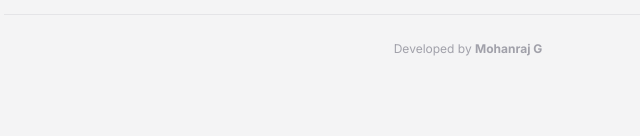
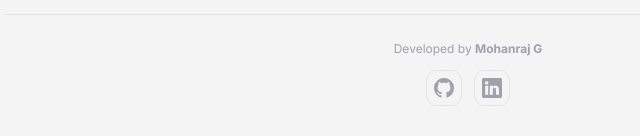
Before and after one commit to Mohanraj1232/skillrack-api, a website: page public/index.html in a window 1280 px wide. Shown: the part 2395-2531 px from the top of the page, 172-812 px from the left. Before the commit the page ends 2501 px from the top, so only its background shows below. Drawn offline with Linux system fonts and the light colour scheme.

Commit message:
Added Socials Links

```diff
--- a/public/index.html
+++ b/public/index.html
@@ -477,8 +477,19 @@
       border-top: 1px solid var(--border); transition: border-color 0.25s;
     }
     footer p { font-size: 0.75rem; color: var(--text-muted); }
-    footer a { color: var(--accent); text-decoration: none; }
-    footer a:hover { text-decoration: underline; }
+    .social-links {
+      display: flex; justify-content: center; gap: 0.75rem; margin-top: 0.75rem;
+    }
+    .social-links a {
+      display: flex; align-items: center; justify-content: center;
+      width: 36px; height: 36px; border-radius: 10px;
+      background: var(--bg-input); border: 1px solid var(--border);
+      color: var(--text-muted); transition: all 0.2s;
+    }
+    .social-links a:hover {
+      color: var(--accent); border-color: var(--accent);
+      box-shadow: var(--shadow-md); transform: translateY(-2px);
+    }
 
     /* --- Responsive --- */
     @media (max-width: 600px) {
@@ -650,6 +661,14 @@
 
     <footer>
       <p>Developed by <strong>Mohanraj G</strong></p>
+      <div class="social-links">
+        <a href="https://github.com/Mohanraj1232" target="_blank" rel="noopener" aria-label="GitHub">
+          <svg xmlns="http://www.w3.org/2000/svg" width="20" height="20" fill="currentColor" viewBox="0 0 16 16"><path d="M8 0C3.58 0 0 3.58 0 8c0 3.54 2.29 6.53 5.47 7.59.4.07.55-.17.55-.38 0-.19-.01-.82-.01-1.49-2.01.37-2.53-.49-2.69-.94-.09-.23-.48-.94-.82-1.13-.28-.15-.68-.52-.01-.53.63-.01 1.08.58 1.23.82.72 1.21 1.87.87 2.33.66.07-.52.28-.87.51-1.07-1.78-.2-3.64-.89-3.64-3.95 0-.87.31-1.59.82-2.15-.08-.2-.36-1.02.08-2.12 0 0 .67-.21 2.2.82.64-.18 1.32-.27 2-.27s1.36.09 2 .27c1.53-1.04 2.2-.82 2.2-.82.44 1.1.16 1.92.08 2.12.51.56.82 1.27.82 2.15 0 3.07-1.87 3.75-3.65 3.95.29.25.54.73.54 1.48 0 1.07-.01 1.93-.01 2.2 0 .21.15.46.55.38A8.01 8.01 0 0 0 16 8c0-4.42-3.58-8-8-8z"/></svg>
+        </a>
+        <a href="https://www.linkedin.com/in/mohanrajg07/" target="_blank" rel="noopener" aria-label="LinkedIn">
+          <svg xmlns="http://www.w3.org/2000/svg" width="20" height="20" fill="currentColor" viewBox="0 0 16 16"><path d="M0 1.146C0 .513.526 0 1.175 0h13.65C15.474 0 16 .513 16 1.146v13.708c0 .633-.526 1.146-1.175 1.146H1.175C.526 16 0 15.487 0 14.854V1.146zm4.943 12.248V6.169H2.542v7.225h2.401zm-1.2-8.212c.837 0 1.358-.554 1.358-1.248-.015-.709-.52-1.248-1.342-1.248-.822 0-1.359.54-1.359 1.248 0 .694.521 1.248 1.327 1.248h.016zm4.908 8.212V9.359c0-.216.016-.432.08-.586.173-.431.568-.878 1.232-.878.869 0 1.216.662 1.216 1.634v3.865h2.401V9.25c0-2.22-1.184-3.252-2.764-3.252-1.274 0-1.845.7-2.165 1.193v.025h-.016l.016-.025V6.169h-2.4c.03.678 0 7.225 0 7.225h2.4z"/></svg>
+        </a>
+      </div>
     </footer>
   </div>
 
```
